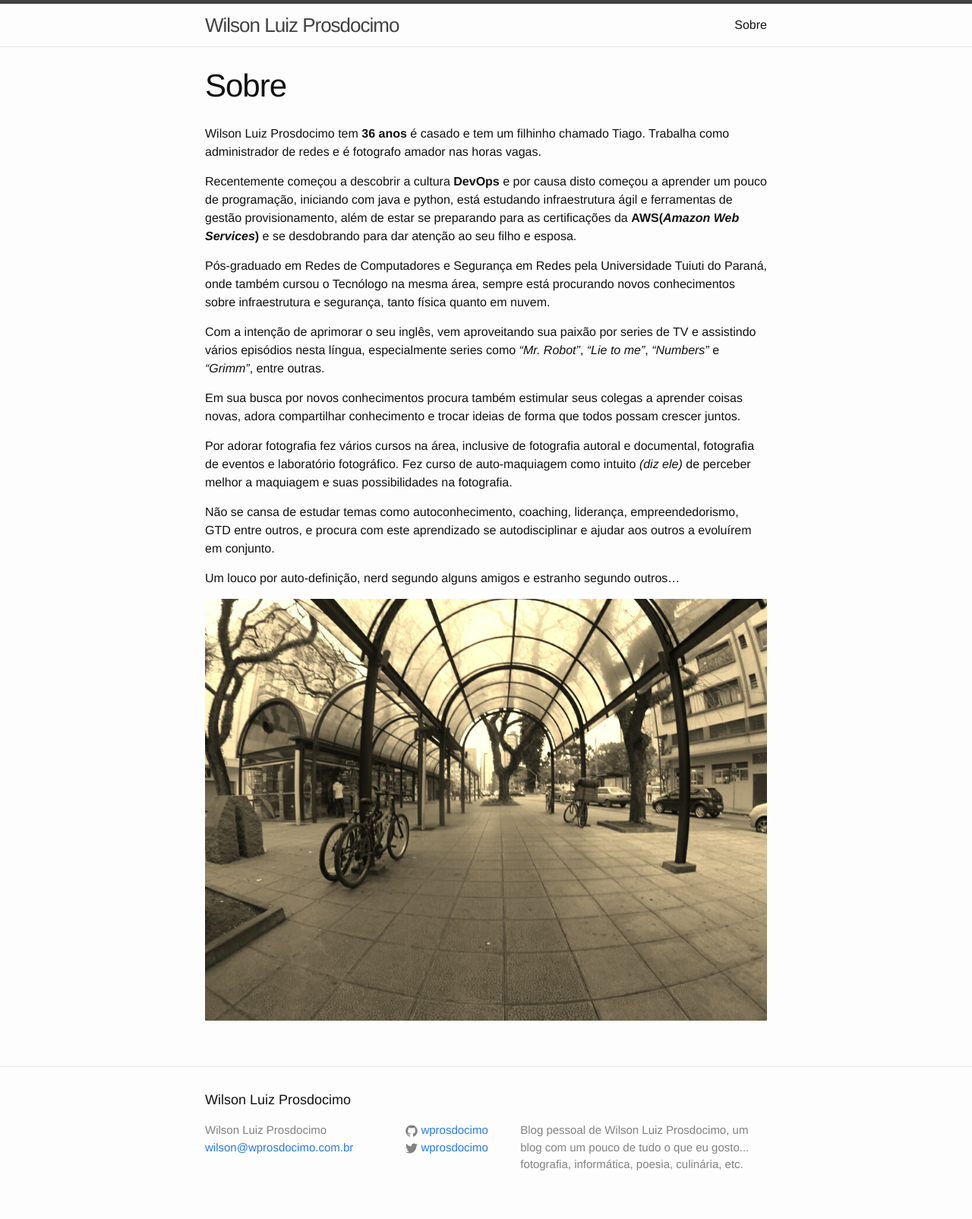
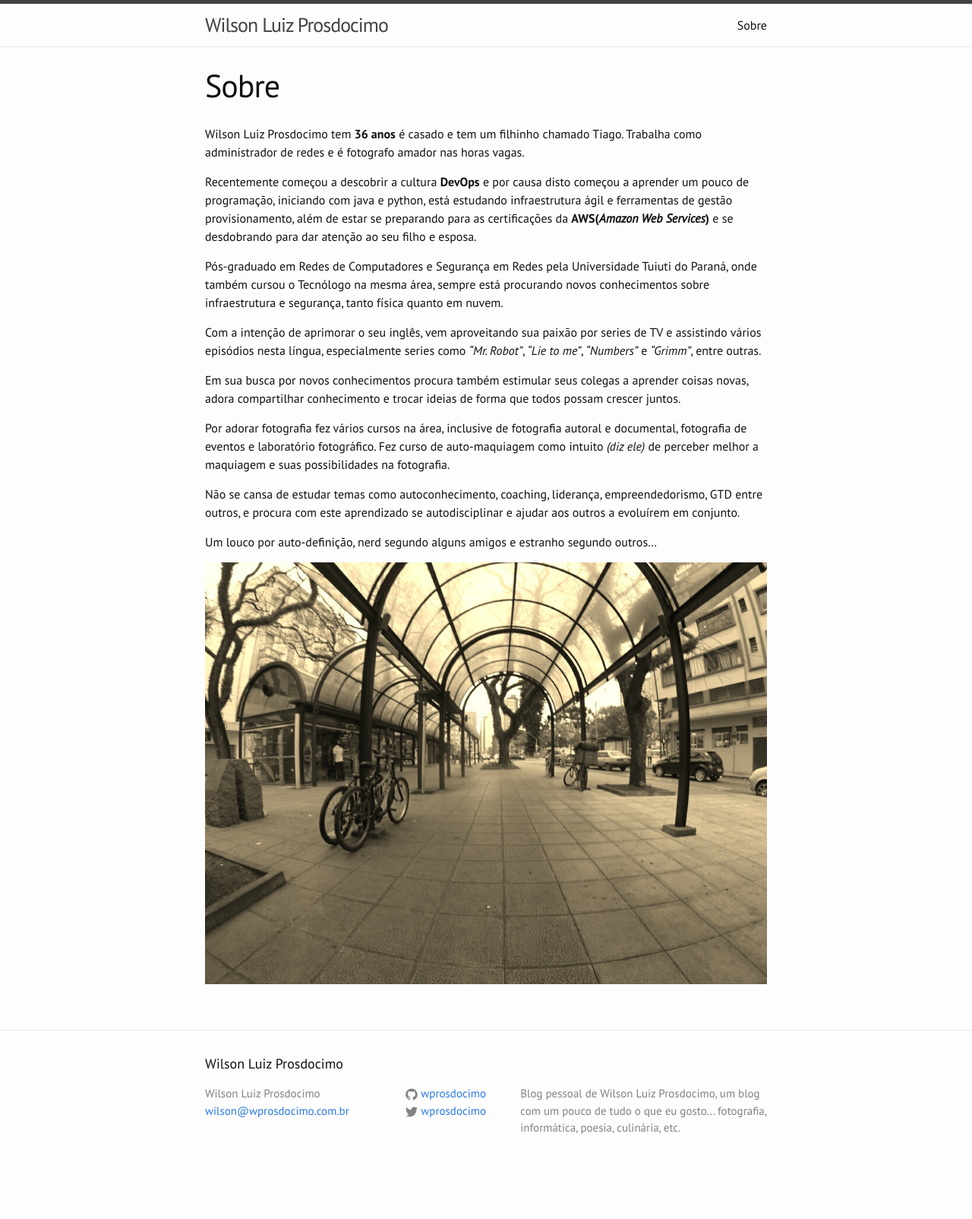
Before and after one commit to Wprosdocimo/wprosdocimo.github.io, a Jekyll site: the page built from about.md, in a window 1280 px wide. Shown: the whole page at 76% size. Built offline with Jekyll 4.4.1, drawn with Linux system fonts in a browser that asks for light colours; after the commit the page ends 1556 px from its top, so only the background shows below that.

Commit message:
add google font-face, normalize, core files..

```diff
--- a/_sass/_base.scss
+++ b/_sass/_base.scss
@@ -1,3 +1,8 @@
+
+// Google font-face
+//
+@import url(https://fonts.googleapis.com/css?family=PT+Sans:400,400italic,700);
+
 /**
  * Reset some basic elements
  */
@@ -7,8 +12,6 @@ dl, dd, ol, ul, figure {
   margin: 0;
   padding: 0;
 }
-
-
 
 /**
  * Basic styling
@@ -23,8 +26,6 @@ body {
   -webkit-text-size-adjust: 100%;
 }
 
-
-
 /**
  * Set `margin-bottom` to maintain vertical rhythm
  */
@@ -35,8 +36,6 @@ ul, ol, dl, figure,
   margin-bottom: $spacing-unit / 2;
 }
 
-
-
 /**
  * Images
  */
@@ -44,8 +43,6 @@ img {
   max-width: 100%;
   vertical-align: middle;
 }
-
-
 
 /**
  * Figures
@@ -57,8 +54,6 @@ figure > img {
 figcaption {
   font-size: $small-font-size;
 }
-
-
 
 /**
  * Lists
@@ -74,16 +69,12 @@ li {
   }
 }
 
-
-
 /**
  * Headings
  */
 h1, h2, h3, h4, h5, h6 {
   font-weight: 300;
 }
-
-
 
 /**
  * Links
@@ -102,8 +93,6 @@ a {
   }
 }
 
-
-
 /**
  * Blockquotes
  */
@@ -119,8 +108,6 @@ blockquote {
     margin-bottom: 0;
   }
 }
-
-
 
 /**
  * Code formatting
@@ -148,35 +135,31 @@ pre {
   }
 }
 
-
-
 /**
  * Wrapper
  */
 .wrapper {
   max-width: -webkit-calc(#{$content-width} - (#{$spacing-unit} * 2));
-    max-width:         calc(#{$content-width} - (#{$spacing-unit} * 2));
+  max-width: calc(#{$content-width} - (#{$spacing-unit} * 2));
   margin-right: auto;
   margin-left: auto;
   padding-right: $spacing-unit;
   padding-left: $spacing-unit;
+
   @extend %clearfix;
 
   @include media-query($on-laptop) {
     max-width: -webkit-calc(#{$content-width} - (#{$spacing-unit}));
-        max-width:         calc(#{$content-width} - (#{$spacing-unit}));
+    max-width: calc(#{$content-width} - (#{$spacing-unit}));
     padding-right: $spacing-unit / 2;
     padding-left: $spacing-unit / 2;
   }
 }
 
-
-
 /**
  * Clearfix
  */
 %clearfix {
-
   &:after {
     content: "";
     display: table;
@@ -184,13 +167,10 @@ pre {
   }
 }
 
-
-
 /**
  * Icons
  */
 .icon {
-
   > svg {
     display: inline-block;
     width: 16px;
--- /dev/null
+++ b/_sass/_normalize.scss
@@ -0,0 +1,425 @@
+// normalize.css v3.0.1 | MIT License | git.io/normalize
+
+//
+// 1. Set default font family to sans-serif.
+// 2. Prevent iOS text size adjust after orientation change, without disabling
+//    user zoom.
+//
+
+html {
+  font-family: sans-serif; // 1
+  -ms-text-size-adjust: 100%; // 2
+  -webkit-text-size-adjust: 100%; // 2
+}
+
+//
+// Remove default margin.
+//
+
+body {
+  margin: 0;
+}
+
+// HTML5 display definitions
+// ==========================================================================
+
+//
+// Correct `block` display not defined for any HTML5 element in IE 8/9.
+// Correct `block` display not defined for `details` or `summary` in IE 10/11 and Firefox.
+// Correct `block` display not defined for `main` in IE 11.
+//
+
+article,
+aside,
+details,
+figcaption,
+figure,
+footer,
+header,
+hgroup,
+main,
+nav,
+section,
+summary {
+  display: block;
+}
+
+//
+// 1. Correct `inline-block` display not defined in IE 8/9.
+// 2. Normalize vertical alignment of `progress` in Chrome, Firefox, and Opera.
+//
+
+audio,
+canvas,
+progress,
+video {
+  display: inline-block; // 1
+  vertical-align: baseline; // 2
+}
+
+//
+// Prevent modern browsers from displaying `audio` without controls.
+// Remove excess height in iOS 5 devices.
+//
+
+audio:not([controls]) {
+  display: none;
+  height: 0;
+}
+
+//
+// Address `[hidden]` styling not present in IE 8/9/10.
+// Hide the `template` element in IE 8/9/11, Safari, and Firefox < 22.
+//
+
+[hidden],
+template {
+  display: none;
+}
+
+// Links
+// ==========================================================================
+
+//
+// Remove the gray background color from active links in IE 10.
+//
+
+a {
+  background: transparent;
+}
+
+//
+// Improve readability when focused and also mouse hovered in all browsers.
+//
+
+a:active,
+a:hover {
+  outline: 0;
+}
+
+// Text-level semantics
+// ==========================================================================
+
+//
+// Address styling not present in IE 8/9/10/11, Safari, and Chrome.
+//
+
+abbr[title] {
+  border-bottom: 1px dotted;
+}
+
+//
+// Address style set to `bolder` in Firefox 4+, Safari, and Chrome.
+//
+
+b,
+strong {
+  font-weight: bold;
+}
+
+//
+// Address styling not present in Safari and Chrome.
+//
+
+dfn {
+  font-style: italic;
+}
+
+//
+// Address variable `h1` font-size and margin within `section` and `article`
+// contexts in Firefox 4+, Safari, and Chrome.
+//
+
+h1 {
+  font-size: 2em;
+  margin: 0.67em 0;
+}
+
+//
+// Address styling not present in IE 8/9.
+//
+
+mark {
+  background: #ff0;
+  color: #000;
+}
+
+//
+// Address inconsistent and variable font size in all browsers.
+//
+
+small {
+  font-size: 80%;
+}
+
+//
+// Prevent `sub` and `sup` affecting `line-height` in all browsers.
+//
+
+sub,
+sup {
+  font-size: 75%;
+  line-height: 0;
+  position: relative;
+  vertical-align: baseline;
+}
+
+sup {
+  top: -0.5em;
+}
+
+sub {
+  bottom: -0.25em;
+}
+
+// Embedded content
+// ==========================================================================
+
+//
+// Remove border when inside `a` element in IE 8/9/10.
+//
+
+img {
+  border: 0;
+}
+
+//
+// Correct overflow not hidden in IE 9/10/11.
+//
+
+svg:not(:root) {
+  overflow: hidden;
+}
+
+// Grouping content
+// ==========================================================================
+
+//
+// Address margin not present in IE 8/9 and Safari.
+//
+
+figure {
+  margin: 1em 40px;
+}
+
+//
+// Address differences between Firefox and other browsers.
+//
+
+hr {
+  -moz-box-sizing: content-box;
+  box-sizing: content-box;
+  height: 0;
+}
+
+//
+// Contain overflow in all browsers.
+//
+
+pre {
+  overflow: auto;
+}
+
+//
+// Address odd `em`-unit font size rendering in all browsers.
+//
+
+code,
+kbd,
+pre,
+samp {
+  font-family: monospace, monospace;
+  font-size: 1em;
+}
+
+// Forms
+// ==========================================================================
+
+//
+// Known limitation: by default, Chrome and Safari on OS X allow very limited
+// styling of `select`, unless a `border` property is set.
+//
+
+//
+// 1. Correct color not being inherited.
+//    Known issue: affects color of disabled elements.
+// 2. Correct font properties not being inherited.
+// 3. Address margins set differently in Firefox 4+, Safari, and Chrome.
+//
+
+button,
+input,
+optgroup,
+select,
+textarea {
+  color: inherit; // 1
+  font: inherit; // 2
+  margin: 0; // 3
+}
+
+//
+// Address `overflow` set to `hidden` in IE 8/9/10/11.
+//
+
+button {
+  overflow: visible;
+}
+
+//
+// Address inconsistent `text-transform` inheritance for `button` and `select`.
+// All other form control elements do not inherit `text-transform` values.
+// Correct `button` style inheritance in Firefox, IE 8/9/10/11, and Opera.
+// Correct `select` style inheritance in Firefox.
+//
+
+button,
+select {
+  text-transform: none;
+}
+
+//
+// 1. Avoid the WebKit bug in Android 4.0.* where (2) destroys native `audio`
+//    and `video` controls.
+// 2. Correct inability to style clickable `input` types in iOS.
+// 3. Improve usability and consistency of cursor style between image-type
+//    `input` and others.
+//
+
+button,
+html input[type="button"], // 1
+input[type="reset"],
+input[type="submit"] {
+  -webkit-appearance: button; // 2
+  cursor: pointer; // 3
+}
+
+//
+// Re-set default cursor for disabled elements.
+//
+
+button[disabled],
+html input[disabled] {
+  cursor: default;
+}
+
+//
+// Remove inner padding and border in Firefox 4+.
+//
+
+button::-moz-focus-inner,
+input::-moz-focus-inner {
+  border: 0;
+  padding: 0;
+}
+
+//
+// Address Firefox 4+ setting `line-height` on `input` using `!important` in
+// the UA stylesheet.
+//
+
+input {
+  line-height: normal;
+}
+
+//
+// It's recommended that you don't attempt to style these elements.
+// Firefox's implementation doesn't respect box-sizing, padding, or width.
+//
+// 1. Address box sizing set to `content-box` in IE 8/9/10.
+// 2. Remove excess padding in IE 8/9/10.
+//
+
+input[type="checkbox"],
+input[type="radio"] {
+  box-sizing: border-box; // 1
+  padding: 0; // 2
+}
+
+//
+// Fix the cursor style for Chrome's increment/decrement buttons. For certain
+// `font-size` values of the `input`, it causes the cursor style of the
+// decrement button to change from `default` to `text`.
+//
+
+input[type="number"]::-webkit-inner-spin-button,
+input[type="number"]::-webkit-outer-spin-button {
+  height: auto;
+}
+
+//
+// 1. Address `appearance` set to `searchfield` in Safari and Chrome.
+// 2. Address `box-sizing` set to `border-box` in Safari and Chrome
+//    (include `-moz` to future-proof).
+//
+
+input[type="search"] {
+  -webkit-appearance: textfield; // 1
+  -moz-box-sizing: content-box;
+  -webkit-box-sizing: content-box; // 2
+  box-sizing: content-box;
+}
+
+//
+// Remove inner padding and search cancel button in Safari and Chrome on OS X.
+// Safari (but not Chrome) clips the cancel button when the search input has
+// padding (and `textfield` appearance).
+//
+
+input[type="search"]::-webkit-search-cancel-button,
+input[type="search"]::-webkit-search-decoration {
+  -webkit-appearance: none;
+}
+
+//
+// Define consistent border, margin, and padding.
+//
+
+fieldset {
+  border: 1px solid #c0c0c0;
+  margin: 0 2px;
+  padding: 0.35em 0.625em 0.75em;
+}
+
+//
+// 1. Correct `color` not being inherited in IE 8/9/10/11.
+// 2. Remove padding so people aren't caught out if they zero out fieldsets.
+//
+
+legend {
+  border: 0; // 1
+  padding: 0; // 2
+}
+
+//
+// Remove default vertical scrollbar in IE 8/9/10/11.
+//
+
+textarea {
+  overflow: auto;
+}
+
+//
+// Don't inherit the `font-weight` (applied by a rule above).
+// NOTE: the default cannot safely be changed in Chrome and Safari on OS X.
+//
+
+optgroup {
+  font-weight: bold;
+}
+
+// Tables
+// ==========================================================================
+
+//
+// Remove most spacing between table cells.
+//
+
+table {
+  border-collapse: collapse;
+  border-spacing: 0;
+}
+
+td,
+th {
+  padding: 0;
+}
--- a/_sass/_syntax-highlighting.scss
+++ /dev/null
@@ -1,67 +0,0 @@
-/**
- * Syntax highlighting styles
- */
-.highlight {
-    background: #fff;
-    @extend %vertical-rhythm;
-
-    .c     { color: #998; font-style: italic } // Comment
-    .err   { color: #a61717; background-color: #e3d2d2 } // Error
-    .k     { font-weight: bold } // Keyword
-    .o     { font-weight: bold } // Operator
-    .cm    { color: #998; font-style: italic } // Comment.Multiline
-    .cp    { color: #999; font-weight: bold } // Comment.Preproc
-    .c1    { color: #998; font-style: italic } // Comment.Single
-    .cs    { color: #999; font-weight: bold; font-style: italic } // Comment.Special
-    .gd    { color: #000; background-color: #fdd } // Generic.Deleted
-    .gd .x { color: #000; background-color: #faa } // Generic.Deleted.Specific
-    .ge    { font-style: italic } // Generic.Emph
-    .gr    { color: #a00 } // Generic.Error
-    .gh    { color: #999 } // Generic.Heading
-    .gi    { color: #000; background-color: #dfd } // Generic.Inserted
-    .gi .x { color: #000; background-color: #afa } // Generic.Inserted.Specific
-    .go    { color: #888 } // Generic.Output
-    .gp    { color: #555 } // Generic.Prompt
-    .gs    { font-weight: bold } // Generic.Strong
-    .gu    { color: #aaa } // Generic.Subheading
-    .gt    { color: #a00 } // Generic.Traceback
-    .kc    { font-weight: bold } // Keyword.Constant
-    .kd    { font-weight: bold } // Keyword.Declaration
-    .kp    { font-weight: bold } // Keyword.Pseudo
-    .kr    { font-weight: bold } // Keyword.Reserved
-    .kt    { color: #458; font-weight: bold } // Keyword.Type
-    .m     { color: #099 } // Literal.Number
-    .s     { color: #d14 } // Literal.String
-    .na    { color: #008080 } // Name.Attribute
-    .nb    { color: #0086B3 } // Name.Builtin
-    .nc    { color: #458; font-weight: bold } // Name.Class
-    .no    { color: #008080 } // Name.Constant
-    .ni    { color: #800080 } // Name.Entity
-    .ne    { color: #900; font-weight: bold } // Name.Exception
-    .nf    { color: #900; font-weight: bold } // Name.Function
-    .nn    { color: #555 } // Name.Namespace
-    .nt    { color: #000080 } // Name.Tag
-    .nv    { color: #008080 } // Name.Variable
-    .ow    { font-weight: bold } // Operator.Word
-    .w     { color: #bbb } // Text.Whitespace
-    .mf    { color: #099 } // Literal.Number.Float
-    .mh    { color: #099 } // Literal.Number.Hex
-    .mi    { color: #099 } // Literal.Number.Integer
-    .mo    { color: #099 } // Literal.Number.Oct
-    .sb    { color: #d14 } // Literal.String.Backtick
-    .sc    { color: #d14 } // Literal.String.Char
-    .sd    { color: #d14 } // Literal.String.Doc
-    .s2    { color: #d14 } // Literal.String.Double
-    .se    { color: #d14 } // Literal.String.Escape
-    .sh    { color: #d14 } // Literal.String.Heredoc
-    .si    { color: #d14 } // Literal.String.Interpol
-    .sx    { color: #d14 } // Literal.String.Other
-    .sr    { color: #009926 } // Literal.String.Regex
-    .s1    { color: #d14 } // Literal.String.Single
-    .ss    { color: #990073 } // Literal.String.Symbol
-    .bp    { color: #999 } // Name.Builtin.Pseudo
-    .vc    { color: #008080 } // Name.Variable.Class
-    .vg    { color: #008080 } // Name.Variable.Global
-    .vi    { color: #008080 } // Name.Variable.Instance
-    .il    { color: #099 } // Literal.Number.Integer.Long
-}
--- /dev/null
+++ b/_sass/_syntax.scss
@@ -0,0 +1,67 @@
+/**
+ * Syntax highlighting styles
+ */
+.highlight {
+  background: #fff;
+  @extend %vertical-rhythm;
+
+  .c     { color: #998; font-style: italic } // Comment
+  .err   { color: #a61717; background-color: #e3d2d2 } // Error
+  .k     { font-weight: bold } // Keyword
+  .o     { font-weight: bold } // Operator
+  .cm    { color: #998; font-style: italic } // Comment.Multiline
+  .cp    { color: #999; font-weight: bold } // Comment.Preproc
+  .c1    { color: #998; font-style: italic } // Comment.Single
+  .cs    { color: #999; font-weight: bold; font-style: italic } // Comment.Special
+  .gd    { color: #000; background-color: #fdd } // Generic.Deleted
+  .gd .x { color: #000; background-color: #faa } // Generic.Deleted.Specific
+  .ge    { font-style: italic } // Generic.Emph
+  .gr    { color: #a00 } // Generic.Error
+  .gh    { color: #999 } // Generic.Heading
+  .gi    { color: #000; background-color: #dfd } // Generic.Inserted
+  .gi .x { color: #000; background-color: #afa } // Generic.Inserted.Specific
+  .go    { color: #888 } // Generic.Output
+  .gp    { color: #555 } // Generic.Prompt
+  .gs    { font-weight: bold } // Generic.Strong
+  .gu    { color: #aaa } // Generic.Subheading
+  .gt    { color: #a00 } // Generic.Traceback
+  .kc    { font-weight: bold } // Keyword.Constant
+  .kd    { font-weight: bold } // Keyword.Declaration
+  .kp    { font-weight: bold } // Keyword.Pseudo
+  .kr    { font-weight: bold } // Keyword.Reserved
+  .kt    { color: #458; font-weight: bold } // Keyword.Type
+  .m     { color: #099 } // Literal.Number
+  .s     { color: #d14 } // Literal.String
+  .na    { color: #008080 } // Name.Attribute
+  .nb    { color: #0086B3 } // Name.Builtin
+  .nc    { color: #458; font-weight: bold } // Name.Class
+  .no    { color: #008080 } // Name.Constant
+  .ni    { color: #800080 } // Name.Entity
+  .ne    { color: #900; font-weight: bold } // Name.Exception
+  .nf    { color: #900; font-weight: bold } // Name.Function
+  .nn    { color: #555 } // Name.Namespace
+  .nt    { color: #000080 } // Name.Tag
+  .nv    { color: #008080 } // Name.Variable
+  .ow    { font-weight: bold } // Operator.Word
+  .w     { color: #bbb } // Text.Whitespace
+  .mf    { color: #099 } // Literal.Number.Float
+  .mh    { color: #099 } // Literal.Number.Hex
+  .mi    { color: #099 } // Literal.Number.Integer
+  .mo    { color: #099 } // Literal.Number.Oct
+  .sb    { color: #d14 } // Literal.String.Backtick
+  .sc    { color: #d14 } // Literal.String.Char
+  .sd    { color: #d14 } // Literal.String.Doc
+  .s2    { color: #d14 } // Literal.String.Double
+  .se    { color: #d14 } // Literal.String.Escape
+  .sh    { color: #d14 } // Literal.String.Heredoc
+  .si    { color: #d14 } // Literal.String.Interpol
+  .sx    { color: #d14 } // Literal.String.Other
+  .sr    { color: #009926 } // Literal.String.Regex
+  .s1    { color: #d14 } // Literal.String.Single
+  .ss    { color: #990073 } // Literal.String.Symbol
+  .bp    { color: #999 } // Name.Builtin.Pseudo
+  .vc    { color: #008080 } // Name.Variable.Class
+  .vg    { color: #008080 } // Name.Variable.Global
+  .vi    { color: #008080 } // Name.Variable.Instance
+  .il    { color: #099 } // Literal.Number.Integer.Long
+}
--- /dev/null
+++ b/_sass/core/_functions.scss
@@ -0,0 +1,3 @@
+//
+// Functions
+//
--- /dev/null
+++ b/_sass/core/_mixins.scss
@@ -0,0 +1,16 @@
+//
+// Mixins
+//
+
+// Using media queries with like this:
+// @include media-query($on-palm) {
+//     .wrapper {
+//         padding-right: $spacing-unit / 2;
+//         padding-left: $spacing-unit / 2;
+//     }
+// }
+@mixin media-query($device) {
+    @media screen and (max-width: $device) {
+        @content;
+    }
+}
--- /dev/null
+++ b/_sass/core/_placeholders.scss
@@ -0,0 +1,3 @@
+//
+// Placeholders
+//
--- /dev/null
+++ b/_sass/core/_variables.scss
@@ -0,0 +1,23 @@
+//
+// Variables
+//
+
+$base-font-family: 'PT Sans', Helvetica, Arial, sans-serif;
+$base-font-size:   16px;
+$small-font-size:  $base-font-size * 0.875;
+$base-line-height: 1.5;
+
+$spacing-unit:     30px;
+
+$text-color:       #111;
+$background-color: #fdfdfd;
+$brand-color:      #2a7ae2;
+
+$grey-color:       #828282;
+$grey-color-light: lighten($grey-color, 40%);
+$grey-color-dark:  darken($grey-color, 25%);
+
+// Width of the content area
+$content-width:    800px;
+$on-palm:          600px;
+$on-laptop:        800px;
--- a/css/main.scss
+++ b/css/main.scss
@@ -3,50 +3,12 @@
 ---
 @charset "utf-8";
 
+@import "core/variables";
+@import "core/functions";
+@import "core/placeholders";
+@import "core/mixins";
 
-
-// Our variables
-$base-font-family: Helvetica, Arial, sans-serif;
-$base-font-size:   16px;
-$small-font-size:  $base-font-size * 0.875;
-$base-line-height: 1.5;
-
-$spacing-unit:     30px;
-
-$text-color:       #111;
-$background-color: #fdfdfd;
-$brand-color:      #2a7ae2;
-
-$grey-color:       #828282;
-$grey-color-light: lighten($grey-color, 40%);
-$grey-color-dark:  darken($grey-color, 25%);
-
-// Width of the content area
-$content-width:    800px;
-
-$on-palm:          600px;
-$on-laptop:        800px;
-
-
-
-// Using media queries with like this:
-// @include media-query($on-palm) {
-//     .wrapper {
-//         padding-right: $spacing-unit / 2;
-//         padding-left: $spacing-unit / 2;
-//     }
-// }
-@mixin media-query($device) {
-    @media screen and (max-width: $device) {
-        @content;
-    }
-}
-
-
-
-// Import partials from `sass_dir` (defaults to `_sass`)
-@import
-        "base",
-        "layout",
-        "syntax-highlighting"
-;
+@import "normalize";
+@import "base";
+@import "layout";
+@import "syntax";
```
Also changed, not shown: _sass/_layout.scss (+8 -11 lines). Lines whose indentation alone changed are shown as unchanged.
